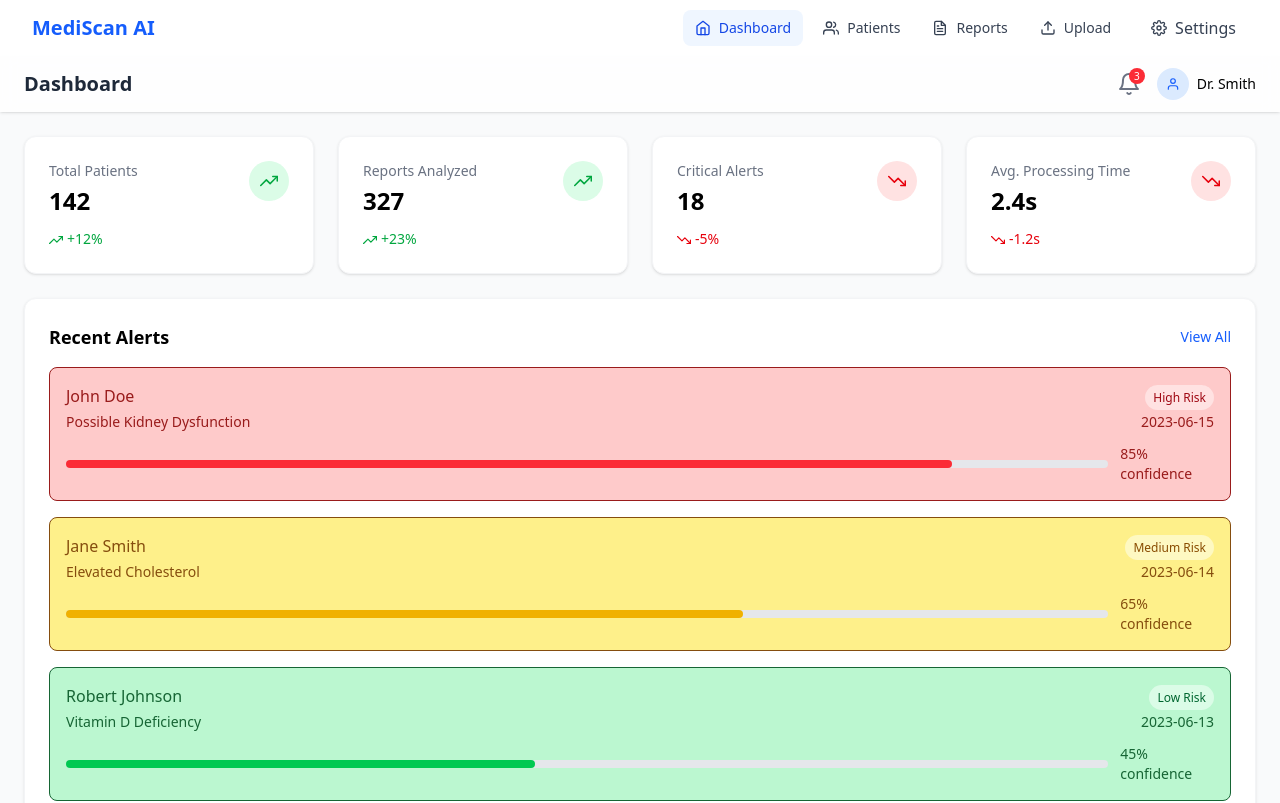
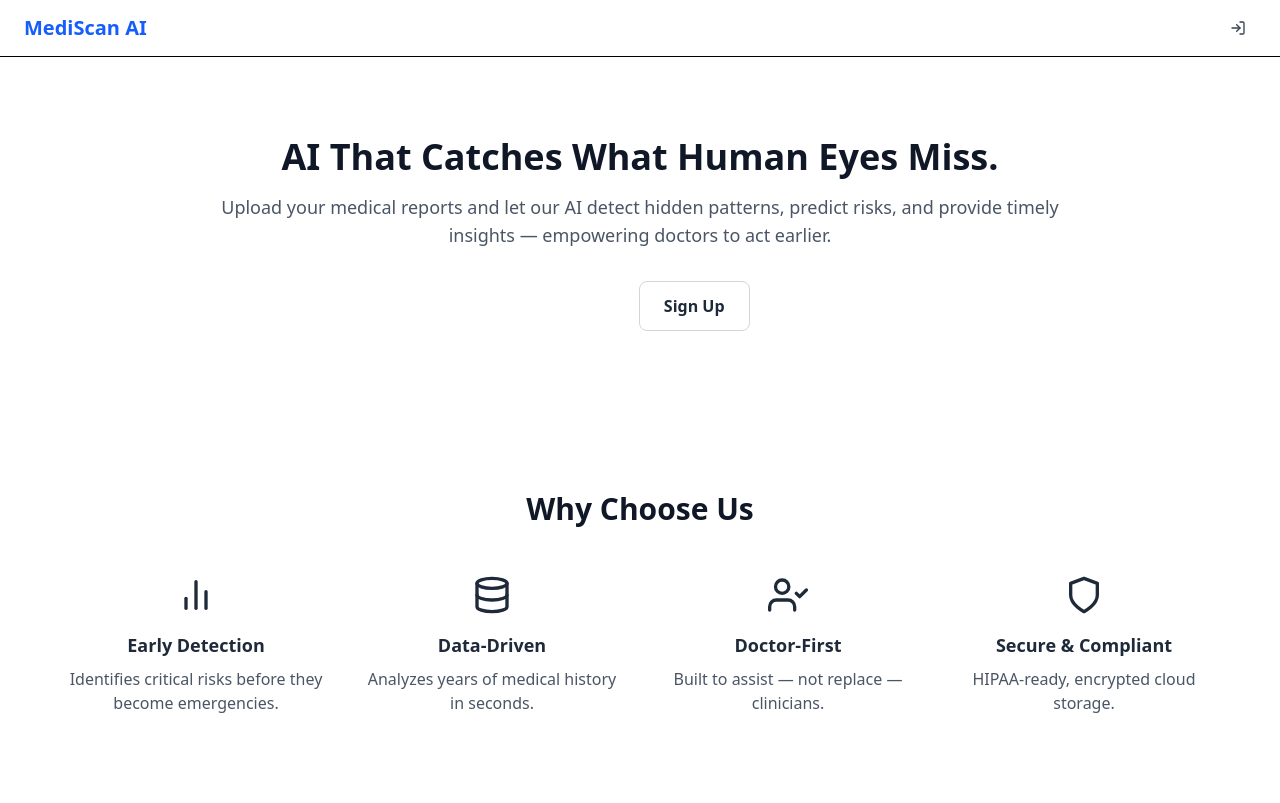
Before and after one commit to Mirudull-D/Doc_Assist, a React (Vite) app: page /login in a window 1280 px wide. Shown: the top 803 px of the page. Built offline with nearby package versions, Linux system fonts and the light colour scheme.

Commit message:
Landing Pagecomplete and add Zustand

```diff
--- a/package.json
+++ b/package.json
@@ -16,7 +16,9 @@
     "react": "^19.1.1",
     "react-dom": "^19.1.1",
     "react-feather": "^2.0.10",
-    "tailwindcss": "^4.1.13"
+    "react-router-dom": "^7.9.1",
+    "tailwindcss": "^4.1.13",
+    "zustand": "^5.0.8"
   },
   "devDependencies": {
     "@eslint/js": "^9.33.0",
--- a/src/App.jsx
+++ b/src/App.jsx
@@ -1,31 +1,24 @@
-import React from 'react'
-import AOS from 'aos'
-import TopNav from './components/TopNav'
-import Header from './components/Header'
-import Dashboard from './pages/Dashboard'
-import Patients from './pages/Patients'
-import Reports from './pages/Reports'
-import Upload from './pages/Upload'
+import React from 'react';
+import { BrowserRouter as Router, Routes, Route, Navigate } from 'react-router-dom';
+import useAuthStore from './store/useAuthStore';
+import Hero from './pages/Hero';
+import MainApp from './MainApp';
+import TopNav from './components/TopNav';
 
-export default function App() {
-  const [currentPage, setCurrentPage] = React.useState('dashboard')
-
-  React.useEffect(() => {
-    AOS.init({ once: true })
-  }, [])
+function App() {
+  const { isAuthenticated, login, logout } = useAuthStore();
 
   return (
-    <div className="font-sans bg-gray-50 min-h-dvh">
-      <TopNav currentPage={currentPage} onNavigate={setCurrentPage} />
-      <div className="max-w-7xl mx-auto">
-        <Header currentPage={currentPage} />
-        <main className="p-4 sm:p-6">
-          {currentPage === 'dashboard' && <Dashboard />}
-          {currentPage === 'patients' && <Patients />}
-          {currentPage === 'reports' && <Reports />}
-          {currentPage === 'upload' && <Upload />}
-        </main>
+    <Router>
+      <div className="font-sans bg-gray-50 min-h-dvh">
+        <TopNav isAuthenticated={isAuthenticated} onLogout={logout} onLogin={login}/>
+        <Routes>
+          <Route path="/" element={isAuthenticated ? <MainApp /> : <Hero onLogin={login} />} />
+          <Route path="/login" element={!isAuthenticated ? <Hero onLogin={login} /> : <Navigate to="/" />} />
+        </Routes>
       </div>
-    </div>
-  )
+    </Router>
+  );
 }
+
+export default App;
--- a/src/components/TopNav.jsx
+++ b/src/components/TopNav.jsx
@@ -1,49 +1,73 @@
-import React from 'react'
-import { Menu, X, Home, Users, FileText, Upload, Settings } from 'react-feather'
-import clsx from 'classnames'
+import React from 'react';
+import { Menu, X, Home, Users, FileText, Upload, Settings, LogOut, LogIn } from 'react-feather';
+import clsx from 'classnames';
 
 const NAV = [
   { key: 'dashboard', label: 'Dashboard', Icon: Home },
   { key: 'patients', label: 'Patients', Icon: Users },
   { key: 'reports', label: 'Reports', Icon: FileText },
   { key: 'upload', label: 'Upload', Icon: Upload },
-]
+];
 
-export default function TopNav({ currentPage, onNavigate }) {
-  const [open, setOpen] = React.useState(false)
+export default function TopNav({ currentPage, onNavigate, isAuthenticated, onLogout, onLogin }) {
+  const [open, setOpen] = React.useState(false);
 
-  const NavLink = ({ item, inline = false }) => (
+  const NavLink = ({ item, isMobile = false }) => (
     <button
-      onClick={() => { onNavigate(item.key); setOpen(false) }}
+      onClick={() => { onNavigate(item.key); setOpen(false); }}
       className={clsx(
-        'w-full md:w-auto flex items-center gap-2 px-3 py-2 rounded-lg text-sm',
+        'w-full flex items-center gap-3 rounded-lg text-sm transition-all',
+        isMobile ? 'px-3 py-2' : 'px-4 py-2.5',
         currentPage === item.key
-          ? 'bg-blue-50 text-blue-700'
+          ? (isMobile ? 'bg-gray-100 text-blue-700' : 'bg-blue-50 text-blue-700 font-semibold')
           : 'text-gray-700 hover:bg-gray-100'
       )}
     >
-      <item.Icon size={16} />
+      <item.Icon size={isMobile ? 18 : 16} />
       <span>{item.label}</span>
     </button>
-  )
+  );
+
+  const authButton = isAuthenticated ? (
+    <button onClick={onLogout} className="ml-4 rounded-lg p-2.5 text-gray-700 hover:bg-gray-100">
+      <LogOut size={16} />
+    </button>
+  ) : (
+    <button onClick={onLogin} className="ml-4 rounded-lg p-2.5 text-gray-700 hover:bg-gray-100">
+      <LogIn size={16} />
+    </button>
+  );
+
+  const mobileMenuContent = (
+    <div className="px-2 py-2">
+      <div className="flex flex-col gap-1">
+        {isAuthenticated && NAV.map(item => <NavLink key={item.key} item={item} isMobile />)}
+      </div>
+      <div className="border-t my-2" />
+      <div className="flex flex-col gap-1">
+        {isAuthenticated && <button className="w-full flex items-center gap-3 px-3 py-2 rounded-lg text-gray-700 hover:bg-gray-100 text-sm">
+          <Settings size={18} /> <span>Settings</span>
+        </button>}
+        {authButton}
+      </div>
+    </div>
+  );
 
   return (
-    <nav className="sticky top-0 z-50 bg-white/90 backdrop-blur border-b-gray-700">
-      <div className="mx-auto max-w-7xl px-4 sm:px-6 lg:px-8">
-        <div className="h-14 flex items-center justify-between">
-          <div className="flex items-center gap-2">
+    <nav className="sticky top-0 z-40 bg-white/90 backdrop-blur border-b">
+      <div className="max-w-7xl mx-auto h-14 flex items-center justify-between px-4 sm:px-6">
         <div className="text-xl font-bold text-blue-600">MediScan AI</div>
+
+        {/* Desktop Nav */}
+        <div className="hidden md:flex items-center gap-2">
+          {isAuthenticated && NAV.map(item => <NavLink key={item.key} item={item} />)}
+          {isAuthenticated && <button className="ml-4 rounded-lg p-2.5 text-gray-700 hover:bg-gray-100">
+            <Settings size={16} />
+          </button>}
+          {authButton}
         </div>
 
-          {/* Desktop nav */}
-          <div className="hidden md:flex items-center gap-2">
-            {NAV.map(item => <NavLink key={item.key} item={item} inline />)}
-            <button className="ml-2 flex items-center gap-2 px-3 py-2 rounded-lg text-gray-700 hover:bg-gray-100">
-              <Settings size={16} /> <span>Settings</span>
-            </button>
-          </div>
-
-          {/* Mobile menu button */}
+        {/* Mobile Nav */}
         <div className="md:hidden">
           <button
             aria-label="Toggle menu"
@@ -55,19 +79,12 @@ export default function TopNav({ currentPage, onNavigate }) {
           </button>
         </div>
       </div>
-      </div>
 
-      {/* Mobile dropdown */}
       {open && (
-        <div className="md:hidden border-t bg-white shadow-sm">
-          <div className="px-4 py-3 flex flex-col gap-1">
-            {NAV.map(item => <NavLink key={item.key} item={item} />)}
-            <button className="mt-1 w-full flex items-center gap-2 px-3 py-2 rounded-lg text-gray-700 hover:bg-gray-100">
-              <Settings size={16} /> <span>Settings</span>
-            </button>
-          </div>
+        <div className="md:hidden absolute top-14 left-0 right-0 border-t bg-white shadow-lg">
+          {mobileMenuContent}
         </div>
       )}
     </nav>
-  )
+  );
 }
--- a/src/pages/LandingPage.jsx
+++ b/src/pages/Hero.jsx
@@ -1,8 +1,7 @@
-
 import React from 'react';
 import { CheckCircle, Upload, BarChart2, Shield, Database, UserCheck, PlayCircle } from 'react-feather';
 
-export default function LandingPage() {
+export default function Hero({ onLogin }) {
   return (
     <div className="bg-white text-gray-800">
       {/* Hero Section */}
@@ -13,11 +12,17 @@ export default function LandingPage() {
             Upload your medical reports and let our AI detect hidden patterns, predict risks, and provide timely insights — empowering doctors to act earlier.
           </p>
           <div className="mt-8 flex justify-center gap-4">
-            <button className="bg-primary hover:bg-green-600 text-white font-bold py-3 px-6 rounded-lg">
-              Get Started
+            <button
+              onClick={onLogin}
+              className="bg-primary hover:bg-green-600 text-white font-bold py-3 px-6 rounded-lg"
+            >
+              Login
             </button>
-            <button className="bg-white hover:bg-gray-100 text-gray-800 font-bold py-3 px-6 rounded-lg border border-gray-300 flex items-center">
-              <PlayCircle className="mr-2" size={20} /> Watch Demo
+            <button
+              onClick={onLogin} // Also logging in for now
+              className="bg-white hover:bg-gray-100 text-gray-800 font-bold py-3 px-6 rounded-lg border border-gray-300 flex items-center"
+            >
+              Sign Up
             </button>
           </div>
         </div>
@@ -109,7 +114,7 @@ export default function LandingPage() {
       <section className="bg-primary text-white text-center py-16 px-4">
         <div className="max-w-4xl mx-auto">
           <h2 className="text-3xl font-bold">Bring AI into your patient care workflow today.</h2>
-          <button className="mt-6 bg-white hover:bg-gray-100 text-primary font-bold py-3 px-6 rounded-lg">
+          <button onClick={onLogin} className="mt-6 bg-white hover:bg-gray-100 text-primary font-bold py-3 px-6 rounded-lg">
             Get Started Free
           </button>
         </div>
--- /dev/null
+++ b/src/store/useAuthStore.js
@@ -0,0 +1,9 @@
+import {create} from 'zustand';
+
+const useAuthStore = create((set) => ({
+  isAuthenticated: false,
+  login: () => set({ isAuthenticated: true }),
+  logout: () => set({ isAuthenticated: false }),
+}));
+
+export default useAuthStore;
```
Also changed, not shown: src/pages/SideBar.jsx (added), 1 other file (tests, documents, lock files or other folders). Lines whose indentation alone changed are shown as unchanged.
